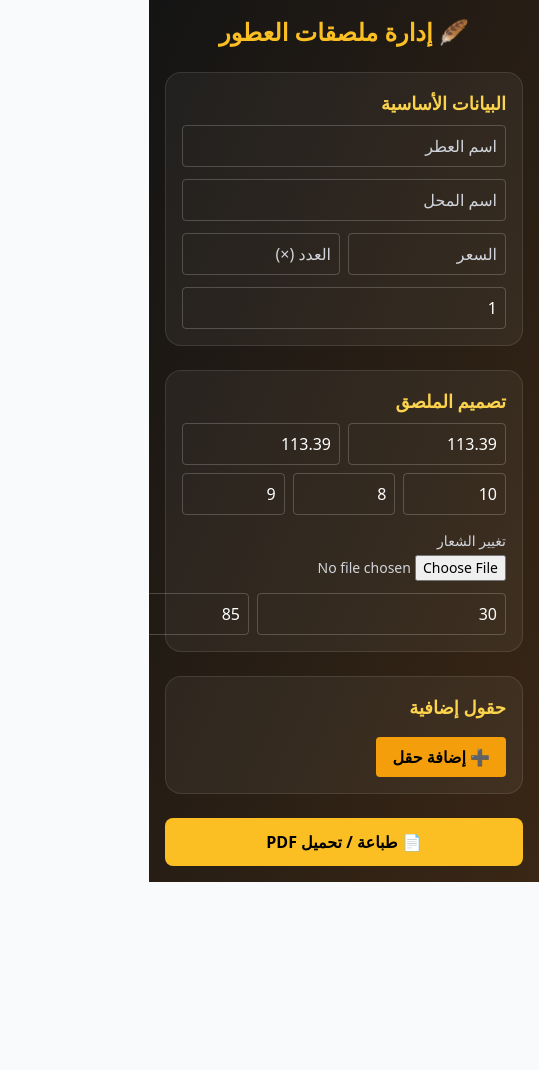
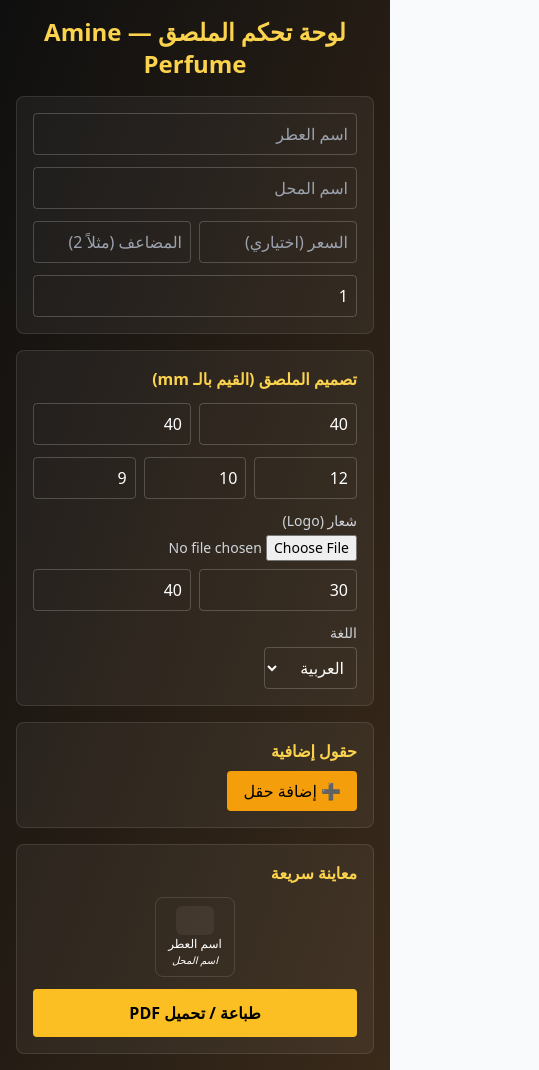
Before and after one commit to Clay145/perfume-label-frontend, a React (Vite) app: page / in a window 390 px wide. Shown: the whole page, 539 px wide, since content can reach past the window. Before the commit the page ends 882 px from the top, so only its background shows below. Built offline with nearby package versions, Linux system fonts and the light colour scheme.

Commit message:
Fix build issue

```diff
--- a/src/App.jsx
+++ b/src/App.jsx
@@ -1,38 +1,61 @@
 import { useState } from "react";
 
-const BACKEND_URL = "https://perfume-label-backend.onrender.com/generate_label";
+/**
+ * App.jsx
+ * واجهة تحكم متكاملة لمولد الملصقات
+ *
+ * تأكد تعديل BACKEND_BASE إلى رابط الباكند لديك.
+ */
+
+const BACKEND_BASE = "https://perfume-label-backend.onrender.com";
 
 export default function App() {
+  // بيانات أساسية
   const [perfume, setPerfume] = useState("");
   const [shop, setShop] = useState("");
   const [price, setPrice] = useState("");
   const [multiplier, setMultiplier] = useState("");
   const [copies, setCopies] = useState(1);
 
-  const [labelWidth, setLabelWidth] = useState(113.39);
-  const [labelHeight, setLabelHeight] = useState(113.39);
-  const [fontPerfume, setFontPerfume] = useState(10);
-  const [fontShop, setFontShop] = useState(8);
+  // إعدادات التصميم (المستخدم يدخل القيم بالملّيمتر — نقوم بالتحويل إلى نقاط عند الإرسال)
+  const [labelWidthMM, setLabelWidthMM] = useState(40); // افتراضي 40mm -> ~113.39pt
+  const [labelHeightMM, setLabelHeightMM] = useState(40);
+  const [fontPerfume, setFontPerfume] = useState(12);
+  const [fontShop, setFontShop] = useState(10);
   const [fontPrice, setFontPrice] = useState(9);
 
-  const [logo, setLogo] = useState(null);
-  const [logoSize, setLogoSize] = useState(30);
-  const [logoYPosition, setLogoYPosition] = useState(85); // المسافة من أسفل الملصق
+  // لوجو
+  const [logoFile, setLogoFile] = useState(null);
+  const [logoSize, setLogoSize] = useState(30); // بالـ points (سيُرسل كما هو)
+  const [logoYOffset, setLogoYOffset] = useState(40); // مسافة من أعلى الملصق بالـ points
+
+  // حقول إضافية (قائمة من {label, value})
   const [extraFields, setExtraFields] = useState([]);
+
+  // لغة العرض (ar / en)
+  const [language, setLanguage] = useState("ar");
 
   const [loading, setLoading] = useState(false);
 
-  const handleLogoChange = (e) => {
-    const file = e.target.files[0];
-    if (file) {
-      setLogo(file);
-    }
+  // تحويل mm -> points (ReportLab uses points; 1 mm ≈ 2.83465 points)
+  const mmToPt = (mm) => parseFloat(mm) * 2.83465;
+
+  // رفع الشعار أولاً (ينشئ logo.png على الخادم)
+  const uploadLogo = async () => {
+    if (!logoFile) return { ok: true };
+    const fd = new FormData();
+    fd.append("file", logoFile);
+    const res = await fetch(`${BACKEND_BASE}/upload_logo`, {
+      method: "POST",
+      body: fd,
+    });
+    return res;
   };
 
   const addExtraField = () => setExtraFields([...extraFields, { label: "", value: "" }]);
-  const updateExtraField = (i, val) => {
+  const updateExtraField = (i, v) => {
     const arr = [...extraFields];
-    arr[i] = val;
+    arr[i] = v;
     setExtraFields(arr);
   };
   const removeExtraField = (i) => {
@@ -41,230 +64,157 @@ export default function App() {
     setExtraFields(arr);
   };
 
-  const handlePrint = async () => {
+  const handleGenerate = async () => {
     if (!perfume.trim() || !shop.trim()) {
-      alert("يرجى إدخال اسم العطر واسم المحل.");
+      alert("الرجاء إدخال اسم العطر واسم المحل.");
+      return;
+    }
+    if (copies < 1 || copies > 35) {
+      alert("عدد النسخ يجب أن يكون بين 1 و 35.");
       return;
     }
 
     setLoading(true);
+    try {
+      // 1) رفع الشعار (إن وُجد)
+      if (logoFile) {
+        const upRes = await uploadLogo();
+        if (!upRes.ok) {
+          const txt = await upRes.text();
+          console.error("upload error:", upRes.status, txt);
+          throw new Error("فشل رفع الشعار.");
+        }
+      }
 
-    const formData = new FormData();
-    formData.append("perfume_name", perfume);
-    formData.append("shop_name", shop);
-    formData.append("price", price);
-    formData.append("multiplier", multiplier);
-    formData.append("copies", copies);
-    formData.append("label_width", labelWidth);
-    formData.append("label_height", labelHeight);
-    formData.append("font_perfume", fontPerfume);
-    formData.append("font_shop", fontShop);
-    formData.append("font_price", fontPrice);
-    formData.append("logo_size", logoSize);
-    formData.append("logo_y", logoYPosition);
-    formData.append("extra_fields", JSON.stringify(extraFields));
+      // 2) تجهيز الـ payload (نحوّل mm -> points)
+      const payload = {
+        perfume_name: perfume.trim(),
+        shop_name: shop.trim(),
+        price: price.trim(),
+        multiplier: multiplier.trim(),
+        copies: Number(copies),
+        label_width: mmToPt(Number(labelWidthMM)), // convert to points
+        label_height: mmToPt(Number(labelHeightMM)),
+        font_perfume: Number(fontPerfume),
+        font_shop: Number(fontShop),
+        font_price: Number(fontPrice),
+        logo_size: Number(logoSize),
+        logo_y_offset: Number(logoYOffset),
+        extra_fields: extraFields.filter(f => f.label.trim() || f.value.trim()),
+        language,
+      };
 
-    if (logo) {
-      formData.append("logo", logo);
-    }
-
-    try {
-      const res = await fetch(BACKEND_URL, {
+      const res = await fetch(`${BACKEND_BASE}/generate_label`, {
         method: "POST",
-        body: formData,
+        headers: { "Content-Type": "application/json" },
+        body: JSON.stringify(payload),
       });
 
-      if (!res.ok) throw new Error("فشل الاتصال بالخادم");
+      if (!res.ok) {
+        const txt = await res.text();
+        console.error("generate error:", res.status, txt);
+        throw new Error("فشل إنشاء PDF من الخادم.");
+      }
 
       const blob = await res.blob();
       const url = URL.createObjectURL(blob);
       window.open(url, "_blank");
     } catch (err) {
-      alert("حدث خطأ أثناء الطباعة.");
       console.error(err);
+      alert("حدث خطأ. راجع الكونسول أو تحقق من الباكند وCORS.");
     } finally {
       setLoading(false);
     }
   };
 
+  // معاينة مبسطة (عرض نصي وبلوك لوجو)
+  const previewW = Math.max(80, (labelWidthMM * 2)); // مقاسات للتخطيط فقط
+  const previewH = Math.max(80, (labelHeightMM * 2));
+
   return (
-    <div dir="rtl" className="min-h-screen bg-gradient-to-br from-[#141414] to-[#3a2715] text-white font-sans p-4">
-      <div className="max-w-3xl mx-auto space-y-6">
+    <div dir="rtl" className="min-h-screen bg-gradient-to-br from-[#0f0f0f] to-[#3a2a1a] p-4 font-sans text-white">
+      <div className="max-w-3xl mx-auto space-y-4">
+        <h1 className="text-2xl font-bold text-center text-amber-300">لوحة تحكم الملصق — Amine Perfume</h1>
 
-        {/* العنوان */}
-        <h1 className="text-2xl font-bold text-center text-amber-400">🪶 إدارة ملصقات العطور</h1>
+        {/* بيانات */}
+        <div className="bg-white/5 p-4 rounded-lg border border-white/10">
+          <div className="space-y-3">
+            <input className="w-full p-2 rounded bg-transparent border border-white/20" placeholder="اسم العطر" value={perfume} onChange={e=>setPerfume(e.target.value)} />
+            <input className="w-full p-2 rounded bg-transparent border border-white/20" placeholder="اسم المحل" value={shop} onChange={e=>setShop(e.target.value)} />
 
-        {/* قسم البيانات */}
-        <section className="bg-white/5 rounded-2xl p-4 border border-white/10">
-          <h2 className="text-lg font-semibold mb-2 text-amber-300">البيانات الأساسية</h2>
-
-          <div className="grid gap-3">
-            <input
-              className="p-2 rounded bg-transparent border border-white/20 text-white placeholder:text-gray-300"
-              placeholder="اسم العطر"
-              value={perfume}
-              onChange={(e) => setPerfume(e.target.value)}
-            />
-            <input
-              className="p-2 rounded bg-transparent border border-white/20 text-white placeholder:text-gray-300"
-              placeholder="اسم المحل"
-              value={shop}
-              onChange={(e) => setShop(e.target.value)}
-            />
             <div className="grid grid-cols-2 gap-2">
-              <input
-                className="p-2 rounded bg-transparent border border-white/20 text-white placeholder:text-gray-300"
-                placeholder="السعر"
-                value={price}
-                onChange={(e) => setPrice(e.target.value)}
-              />
-              <input
-                className="p-2 rounded bg-transparent border border-white/20 text-white placeholder:text-gray-300"
-                placeholder="العدد (×)"
-                value={multiplier}
-                onChange={(e) => setMultiplier(e.target.value)}
-              />
-            </div>
-            <input
-              type="number"
-              min="1"
-              max="35"
-              className="p-2 rounded bg-transparent border border-white/20 text-white placeholder:text-gray-300"
-              placeholder="عدد النسخ"
-              value={copies}
-              onChange={(e) => setCopies(e.target.value)}
-            />
-          </div>
-        </section>
-
-        {/* قسم التصميم */}
-        <section className="bg-white/5 rounded-2xl p-4 border border-white/10">
-          <h2 className="text-lg font-semibold mb-2 text-amber-300">تصميم الملصق</h2>
-
-          <div className="grid gap-2">
-            <div className="grid grid-cols-2 gap-2">
-              <input
-                type="number"
-                value={labelWidth}
-                onChange={(e) => setLabelWidth(e.target.value)}
-                className="p-2 rounded bg-transparent border border-white/20 text-white placeholder:text-gray-300"
-                placeholder="العرض"
-              />
-              <input
-                type="number"
-                value={labelHeight}
-                onChange={(e) => setLabelHeight(e.target.value)}
-                className="p-2 rounded bg-transparent border border-white/20 text-white placeholder:text-gray-300"
-                placeholder="الطول"
-              />
+              <input className="p-2 rounded bg-transparent border border-white/20" placeholder="السعر (اختياري)" value={price} onChange={e=>setPrice(e.target.value)} />
+              <input className="p-2 rounded bg-transparent border border-white/20" placeholder="المضاعف (مثلاً 2)" value={multiplier} onChange={e=>setMultiplier(e.target.value)} />
             </div>
 
-            <div className="grid grid-cols-3 gap-2">
-              <input
-                type="number"
-                value={fontPerfume}
-                onChange={(e) => setFontPerfume(e.target.value)}
-                className="p-2 rounded bg-transparent border border-white/20 text-white"
-                placeholder="خط العطر"
-              />
-              <input
-                type="number"
-                value={fontShop}
-                onChange={(e) => setFontShop(e.target.value)}
-                className="p-2 rounded bg-transparent border border-white/20 text-white"
-                placeholder="خط المحل"
-              />
-              <input
-                type="number"
-                value={fontPrice}
-                onChange={(e) => setFontPrice(e.target.value)}
-                className="p-2 rounded bg-transparent border border-white/20 text-white"
-                placeholder="خط السعر"
-              />
+            <input type="number" min="1" max="35" className="w-full p-2 rounded bg-transparent border border-white/20" value={copies} onChange={e=>setCopies(e.target.value)} />
+          </div>
+        </div>
+
+        {/* تصميم */}
+        <div className="bg-white/5 p-4 rounded-lg border border-white/10 space-y-3">
+          <h3 className="text-amber-300 font-semibold">تصميم الملصق (القيم بالـ mm)</h3>
+
+          <div className="grid grid-cols-2 gap-2">
+            <input type="number" className="p-2 rounded bg-transparent border border-white/20" value={labelWidthMM} onChange={e=>setLabelWidthMM(e.target.value)} placeholder="عرض (مم)" />
+            <input type="number" className="p-2 rounded bg-transparent border border-white/20" value={labelHeightMM} onChange={e=>setLabelHeightMM(e.target.value)} placeholder="ارتفاع (مم)" />
+          </div>
+
+          <div className="grid grid-cols-3 gap-2">
+            <input type="number" className="p-2 rounded bg-transparent border border-white/20" value={fontPerfume} onChange={e=>setFontPerfume(e.target.value)} placeholder="حجم خط العطر" />
+            <input type="number" className="p-2 rounded bg-transparent border border-white/20" value={fontShop} onChange={e=>setFontShop(e.target.value)} placeholder="حجم خط المحل" />
+            <input type="number" className="p-2 rounded bg-transparent border border-white/20" value={fontPrice} onChange={e=>setFontPrice(e.target.value)} placeholder="حجم خط السعر" />
+          </div>
+
+          <div className="mt-2">
+            <label className="block text-sm text-gray-300 mb-1">شعار (Logo)</label>
+            <input type="file" accept="image/*" onChange={(e)=>setLogoFile(e.target.files[0])} className="text-sm text-gray-300" />
+            <div className="grid grid-cols-2 gap-2 mt-2">
+              <input type="number" className="p-2 rounded bg-transparent border border-white/20" value={logoSize} onChange={e=>setLogoSize(e.target.value)} placeholder="حجم الشعار (نقطة)" />
+              <input type="number" className="p-2 rounded bg-transparent border border-white/20" value={logoYOffset} onChange={e=>setLogoYOffset(e.target.value)} placeholder="موضع الشعار من الأعلى (نقطة)" />
             </div>
           </div>
 
-          {/* رفع الشعار */}
-          <div className="mt-4">
-            <label className="block text-sm mb-1 text-gray-300">تغيير الشعار</label>
-            <input
-              type="file"
-              accept="image/*"
-              onChange={handleLogoChange}
-              className="text-sm text-gray-300"
-            />
-            {logo && (
-              <div className="mt-2">
-                <img
-                  src={URL.createObjectURL(logo)}
-                  alt="logo preview"
-                  className="w-16 h-16 object-contain mx-auto"
-                />
+          <div className="mt-2">
+            <label className="block text-sm text-gray-300 mb-1">اللغة</label>
+            <select value={language} onChange={e=>setLanguage(e.target.value)} className="p-2 rounded bg-transparent border border-white/20">
+              <option value="ar">العربية</option>
+              <option value="en">English</option>
+            </select>
+          </div>
+        </div>
+
+        {/* حقول إضافية */}
+        <div className="bg-white/5 p-4 rounded-lg border border-white/10">
+          <h3 className="text-amber-300 font-semibold mb-2">حقول إضافية</h3>
+          {extraFields.map((f,i)=>(
+            <div key={i} className="flex gap-2 mb-2">
+              <input placeholder="التسمية" value={f.label} onChange={e=>updateExtraField(i,{...f,label:e.target.value})} className="flex-1 p-2 rounded bg-transparent border border-white/20" />
+              <input placeholder="القيمة" value={f.value} onChange={e=>updateExtraField(i,{...f,value:e.target.value})} className="flex-1 p-2 rounded bg-transparent border border-white/20" />
+              <button onClick={()=>removeExtraField(i)} className="px-3 bg-red-500 rounded">✕</button>
+            </div>
+          ))}
+          <button onClick={addExtraField} className="px-4 py-2 bg-amber-500 text-black rounded">➕ إضافة حقل</button>
+        </div>
+
+        {/* معاينة و طباعة */}
+        <div className="bg-white/5 p-4 rounded-lg border border-white/10 space-y-3">
+          <h3 className="text-amber-300 font-semibold">معاينة سريعة</h3>
+          <div className="flex justify-center">
+            <div style={{ width: previewW, height: previewH, border: "1px solid rgba(255,255,255,0.12)", borderRadius: 8, padding: 8, display: "flex", flexDirection: "column", justifyContent: "space-between", alignItems: "center" }}>
+              <div style={{ width: "60%", height: 30, background: "rgba(255,255,255,0.06)", borderRadius: 6 }} />
+              <div style={{ textAlign: "center" }}>
+                <div style={{ fontSize: fontPerfume }}>{perfume || "اسم العطر"}</div>
+                <div style={{ fontSize: fontShop, fontStyle: "italic" }}>{shop || "اسم المحل"}</div>
               </div>
-            )}
-            <div className="flex gap-2 mt-3">
-              <input
-                type="number"
-                value={logoSize}
-                onChange={(e) => setLogoSize(e.target.value)}
-                className="flex-1 p-2 rounded bg-transparent border border-white/20 text-white"
-                placeholder="حجم الشعار"
-              />
-              <input
-                type="number"
-                value={logoYPosition}
-                onChange={(e) => setLogoYPosition(e.target.value)}
-                className="flex-1 p-2 rounded bg-transparent border border-white/20 text-white"
-                placeholder="موضع الشعار"
-              />
+              <div style={{ fontSize: fontPrice }}>{price ? `السعر: ${price} ${multiplier ? `(${multiplier})` : ""}` : ""}</div>
             </div>
           </div>
-        </section>
 
-        {/* الحقول الإضافية */}
-        <section className="bg-white/5 rounded-2xl p-4 border border-white/10">
-          <h2 className="text-lg font-semibold mb-2 text-amber-300">حقول إضافية</h2>
-          {extraFields.map((f, i) => (
-            <div key={i} className="flex gap-2 mb-2">
-              <input
-                className="flex-1 p-2 rounded bg-transparent border border-white/20 text-white"
-                placeholder="التسمية"
-                value={f.label}
-                onChange={(e) => updateExtraField(i, { ...f, label: e.target.value })}
-              />
-              <input
-                className="flex-1 p-2 rounded bg-transparent border border-white/20 text-white"
-                placeholder="القيمة"
-                value={f.value}
-                onChange={(e) => updateExtraField(i, { ...f, value: e.target.value })}
-              />
-              <button
-                onClick={() => removeExtraField(i)}
-                className="px-3 bg-red-500 rounded text-white"
-              >
-                ✕
-              </button>
-            </div>
-          ))}
-          <button
-            onClick={addExtraField}
-            className="mt-2 px-4 py-2 bg-amber-500 text-black rounded font-semibold"
-          >
-            ➕ إضافة حقل
+          <button onClick={handleGenerate} disabled={loading} className="w-full py-3 bg-amber-400 text-black rounded font-bold">
+            {loading ? "جاري إنشاء الملف..." : "طباعة / تحميل PDF"}
           </button>
-        </section>
-
-        {/* الطباعة */}
-        <section className="text-center">
-          <button
-            onClick={handlePrint}
-            disabled={loading}
-            className="px-6 py-3 bg-amber-400 text-black font-bold rounded-lg w-full md:w-auto"
-          >
-            {loading ? "جاري إنشاء الملف..." : "📄 طباعة / تحميل PDF"}
-          </button>
-        </section>
-
+        </div>
       </div>
     </div>
   );
```
